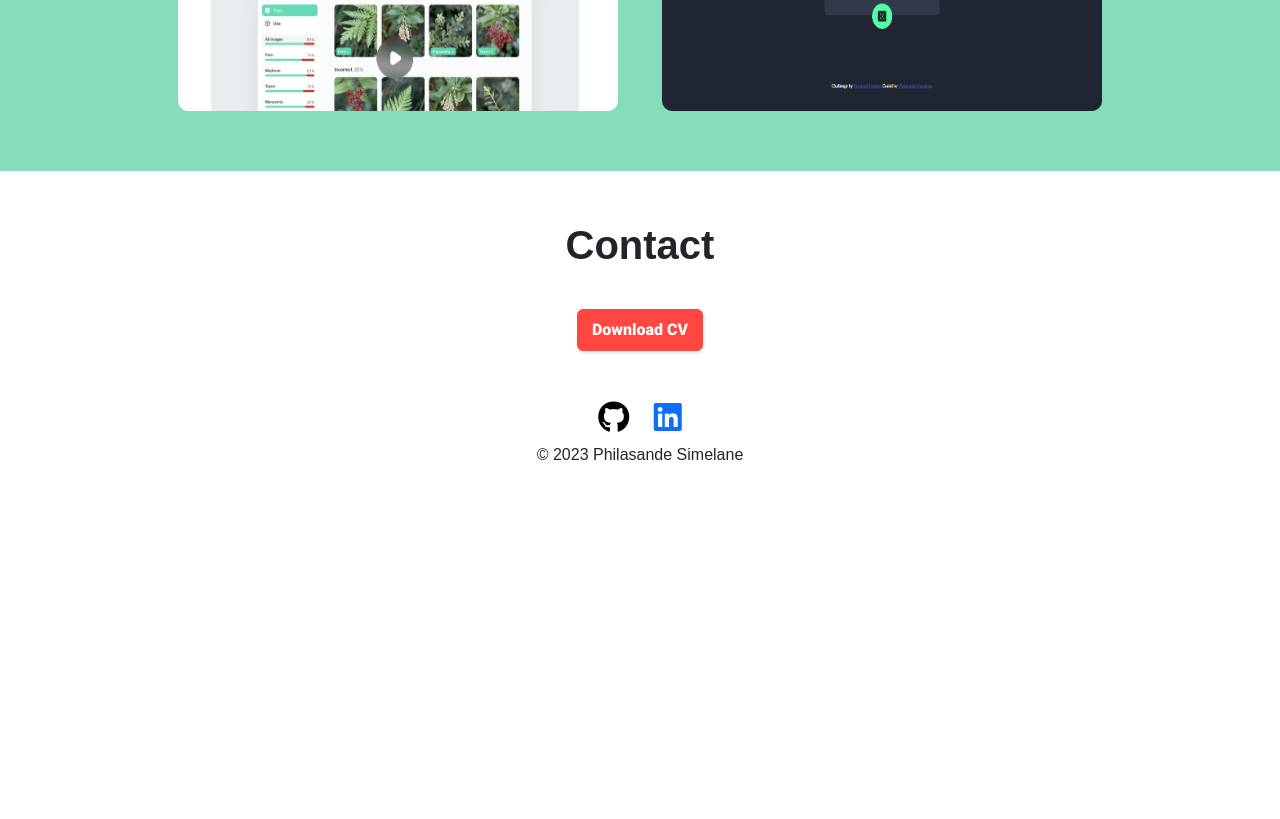
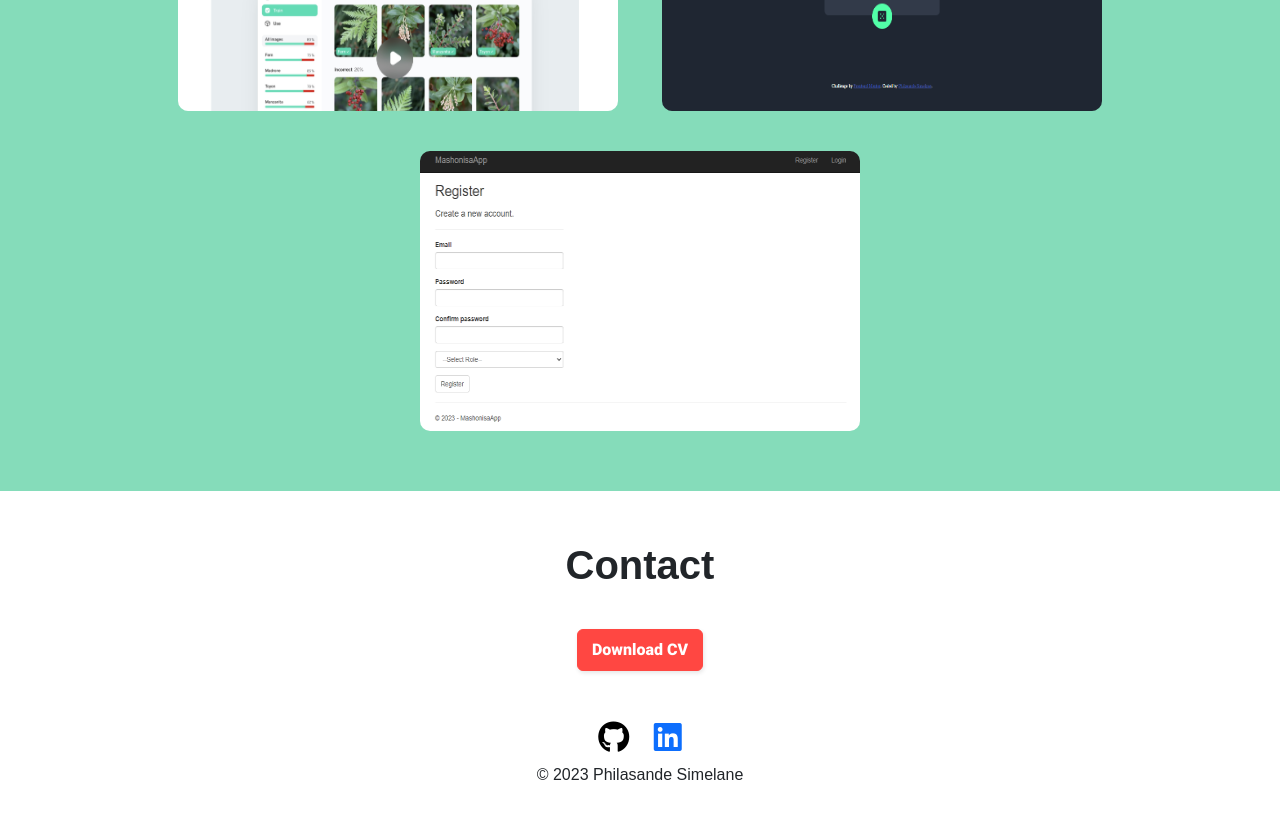
Before and after one commit to Mellow745/Portfolio, a plain HTML site: page index.html in a window 1280 px wide. Shown: the part 1923-2742 px from the top of the page. Before the commit the page ends 2446 px from the top, so only its background shows below. Drawn offline with nearby package versions, Linux system fonts and the light colour scheme; a web font is replaced by a local one.

Commit message:
Update index.html to add a new project with the name Mashonisa

```diff
--- a/index.html
+++ b/index.html
@@ -110,6 +110,18 @@
         </a>
 
       </div>
+
+      <div class="wrap3">
+
+        <a href="https://mashonisaapp.azurewebsites.net/Identity/Account/Register">
+          <img class="Projects-Img" src=" images/Mashonisa App Image.PNG " alt="">
+          <div class="cap3">
+            The Mashonisa App is an app that allows users to apply for funding/loan and wait for their application's status. It was built using ASP.Net Core with the Back-End Language being C# and the Database being MSSQL.
+          </div>
+        </a>
+
+    </div>
+
     </div>
 
   </section>
```
